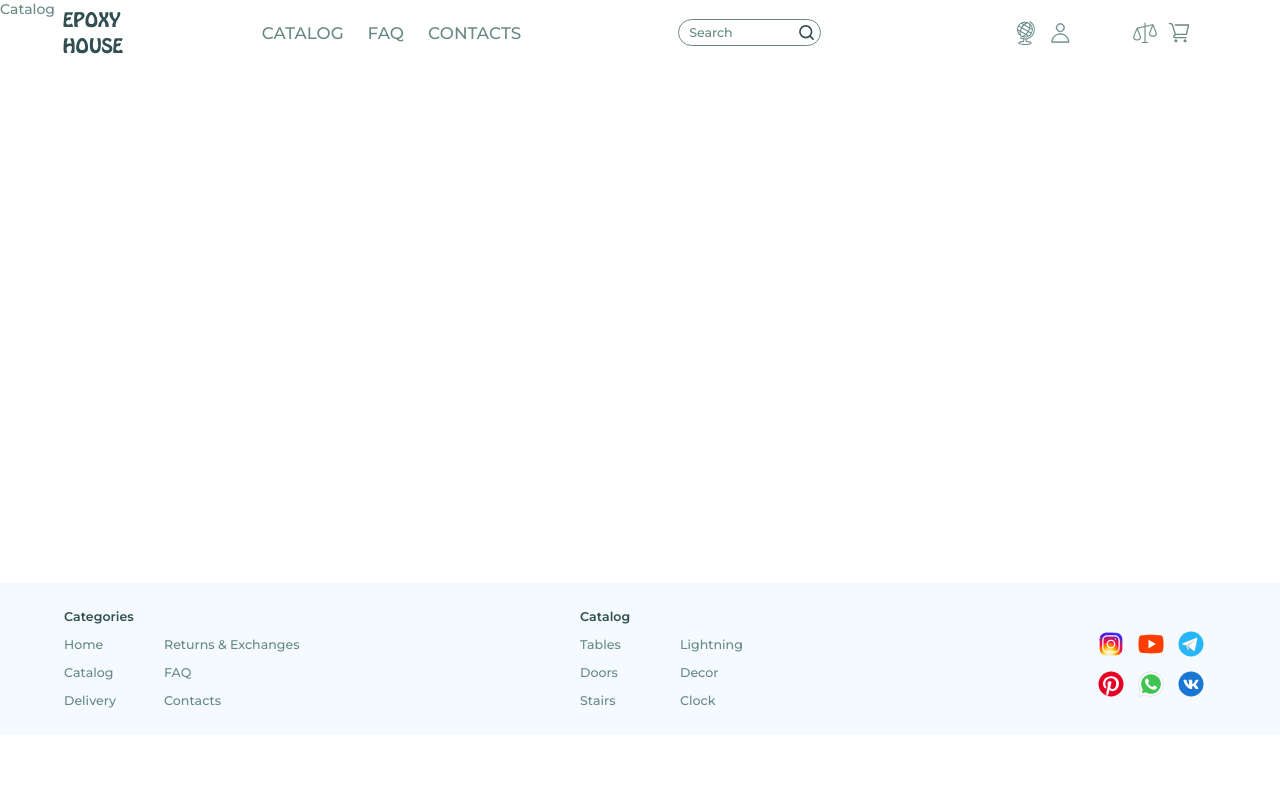
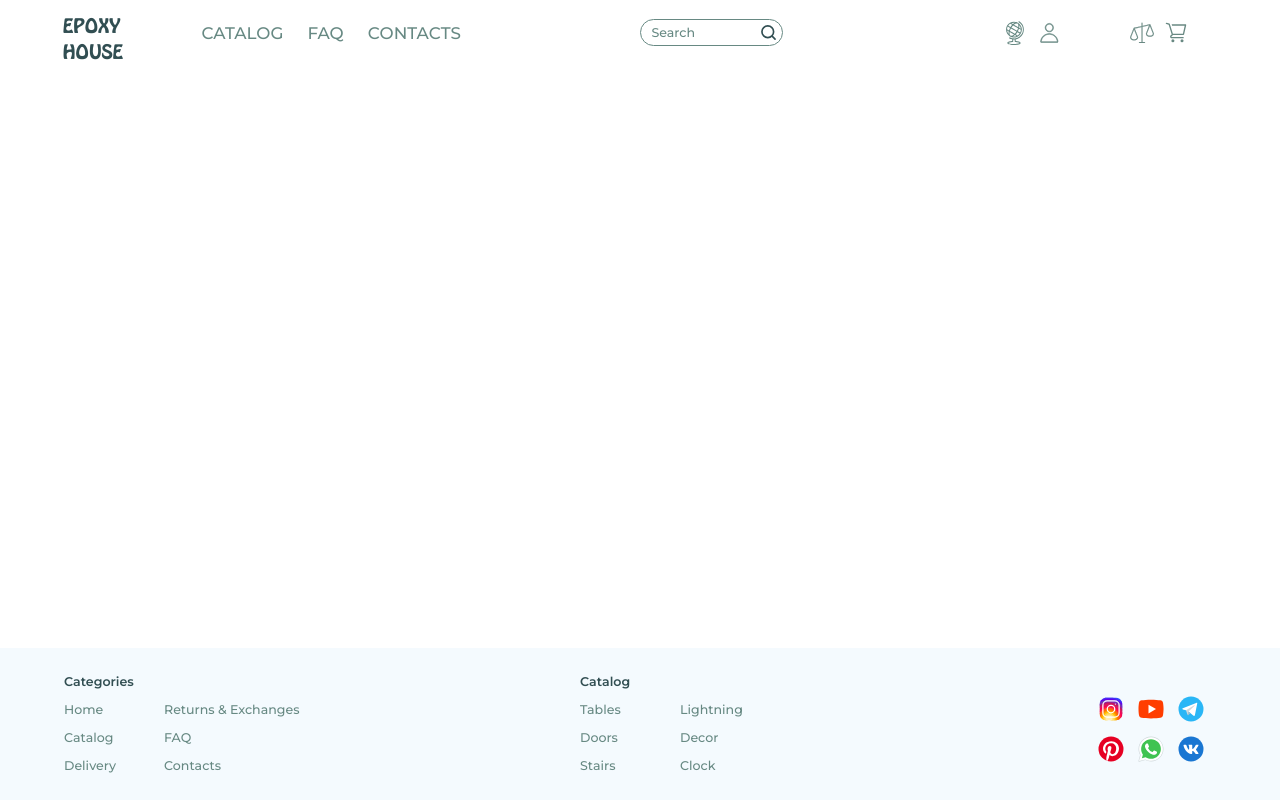
Before and after one commit to Aliques/EpoxyWood, a React (Create React App) app: page /catalog in a window 1280 px wide. Built offline with nearby package versions, Linux system fonts and the light colour scheme.

Commit message:
layout changes

```diff
--- a/src/App.css
+++ b/src/App.css
@@ -8,8 +8,15 @@
 }
 
 .App{
+  display: flex;
+  flex-direction: column;
+  min-height: 100vh;
+
 }
 
-.AppContent{
-  min-height: calc(100vh - 217px);
+.content_container{
+  flex-grow: 1;
 }
+.footer_container{
+  flex-grow: 0;
+}
--- a/src/App.tsx
+++ b/src/App.tsx
@@ -12,7 +12,7 @@ import { Faq } from "./Pages/Faq";
 function App() {
   return (
     <div className="App">
-      <div className="AppContent">
+      <div className="content_container">
         <Navigation />
         <Routes>
           <Route path="/" element={<Home />} />
@@ -21,8 +21,9 @@ function App() {
           <Route path="/contacts" element={<Contacts />} />
         </Routes>
       </div>
-
-      <Footer />
+      <div className="footer_container">
+        <Footer />
+      </div>
     </div>
   );
 }
--- a/src/Components/_controls/Navigation.module.css
+++ b/src/Components/_controls/Navigation.module.css
@@ -68,12 +68,15 @@
 
 .logo {
     order: 0;
+    position: absolute;
+    bottom: 0;
     text-decoration: none;
     color: var(--dark-green);
     font-family: 'Hobo';
     font-size: 1.5em;
 }
 .logo_container{
+    height: 100%;
     margin-right: 12%;
 }
 .navigation-icons {
--- a/src/Components/_controls/Navigation.tsx
+++ b/src/Components/_controls/Navigation.tsx
@@ -19,7 +19,7 @@ export const Navigation = () => {
       <div className={s.nav_bg} ref={ref}></div>
       <nav className={s.navbar}>
         <div className={s["navbar-container"]}>
-          <div className={cl(s["navigation-item"],s.logo_container)}>
+          <div className={cl(s["navigation-item"], s.logo_container)}>
             <Link to="/" className={s.logo}>
               EPOXY
               <br />
--- /dev/null
+++ b/src/Pages/Catalog.module.css
@@ -0,0 +1,5 @@
+.container{
+
+}
+.catalog_container{
+}
--- a/src/Pages/Catalog.tsx
+++ b/src/Pages/Catalog.tsx
@@ -1,5 +1,12 @@
-import s from "./Home.module.css";
+import s from "./Catalog.module.css";
 import sl from "classnames";
+import { ProductTypesSection } from "../Components/Home/ProductTypesSection";
 export const Catalog = () => {
-  return <div>Catalog </div>;
+  return (
+    <div className={s.container}>
+      <div className={s.catalog_container}>
+
+      </div>
+    </div>
+  );
 };
```
